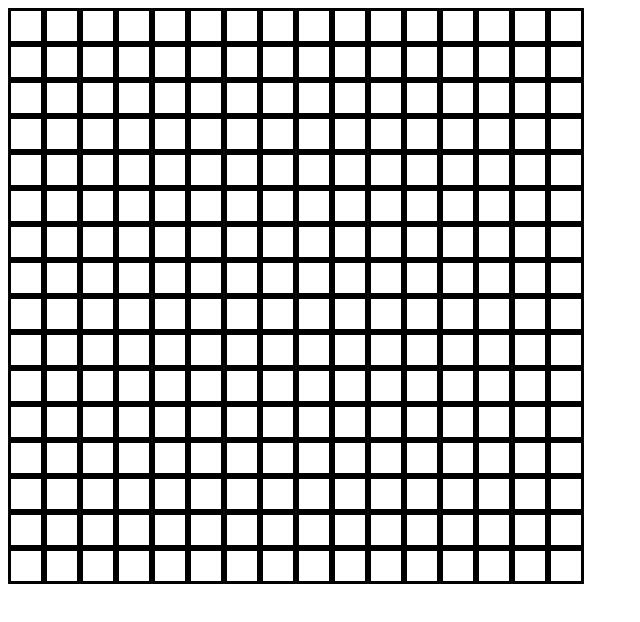
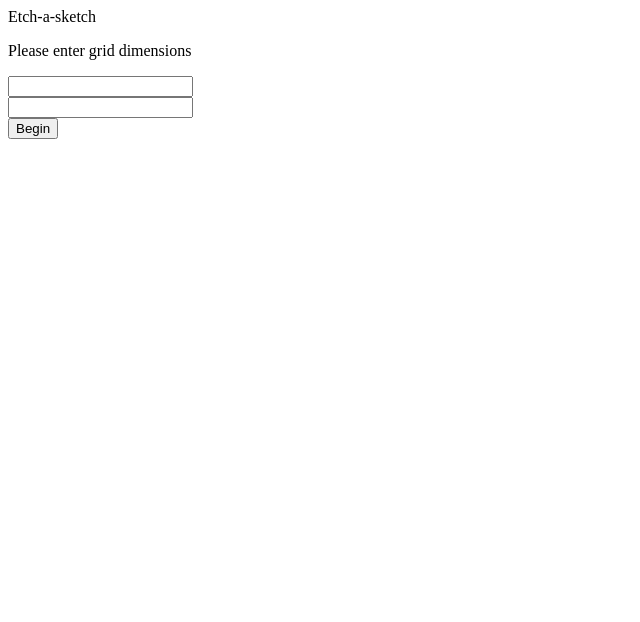
Before and after one commit to Deigns/Etch-a-Sketch, a plain HTML site: page index.html in a window 1280 px wide. Shown: the whole page, without its empty margins (0-640 px from the left). Drawn offline with Linux system fonts and the light colour scheme.

Commit message:
Add mouseover, Style Start Page

```diff
--- a/board.css
+++ b/board.css
@@ -1,6 +1,3 @@
-body {
-    text-align: center;
-}
 .board {
 
 }
--- a/board.js
+++ b/board.js
@@ -1,17 +1,26 @@
-const board = document.createElement(`div`);
+let height;
+let length;
+
+startButton.addEventListener(`click`, setup);
+function setup () {
+    height = heightField.textContent;
+    length = lengthField.textContent;
+}
+
+function start(){
+    content.remove();
+    let content = document.createElement(`div`);
     let subjectGrid = [];
-let gridSize = 16;
-board.classList.add(`board`);
 
-
-for (let i = 0; i < gridSize; i++) {
+    for (let i = 0; i < height; i++) {
         let row = document.createElement('div');
         row.classList.add(`row`);
 
-    for (let i = 0; i < gridSize; i++) {
+        for (let i = 0; i < length; i++) {
             let subject = document.createElement(`div`);
             subject.classList.add(`subject`);
             subject.addEventListener(`mouseover`, shiftToblack);
+            subject.addEventListener('click', resetTile);
             row.appendChild(subject);
             subjectGrid.push(subject);
         }
@@ -19,8 +28,14 @@ for (let i = 0; i < gridSize; i++) {
         board.appendChild(row);
     }
 
-document.body.appendChild(board);
+    content.appendChild(board);
+
 
     function shiftToblack() {
         this.classList.add(`hover`);
     }
+
+    function resetTile() {
+        this.classList.remove(`hover`);
+    }
+}
--- a/index.html
+++ b/index.html
@@ -6,6 +6,7 @@
     <meta name="viewport" content="width=device-width, initial-scale=1.0">
     <title>Document</title>
     <link rel="stylesheet" href="board.css">
+    <script src="start.js" defer></script>
     <script src="board.js" defer></script>
 </head>
 <body>
--- /dev/null
+++ b/start.css
@@ -0,0 +1 @@
+body {text-align: center;}
--- /dev/null
+++ b/start.js
@@ -0,0 +1,46 @@
+const header = document.createElement('div');
+header.classList.add(`header`);
+header.textContent = `Etch-a-sketch`;
+console.log(header);
+const content = document.createElement(`div`);
+content.classList.add(`content`);
+
+const gridSizeQ = document.createElement(`p`);
+gridSizeQ.classList.add('question');
+gridSizeQ.textContent = `Please enter grid dimensions`;
+content.appendChild(gridSizeQ);
+
+//create height input
+const heightInput = document.createElement('div');
+content.appendChild(heightInput);
+
+const heightLabel = document.createElement(`label`);
+heightLabel.setAttribute(`for`, `height`)
+heightInput.appendChild(heightLabel);
+
+const heightField = document.createElement('input');
+heightField.setAttribute(`type`, `text`);
+heightField.setAttribute(`id`,`height`);
+heightField.classList.add(`input`);
+heightInput.appendChild(heightField);
+
+//Create length input
+const lengthInput = document.createElement('div');
+content.appendChild(lengthInput);
+
+const lengthLabel = document.createElement(`label`);
+lengthLabel.setAttribute(`for`, `length`)
+lengthInput.appendChild(lengthLabel);
+
+const lengthField = document.createElement('input');
+lengthField.setAttribute(`type`, `text`);
+lengthField.setAttribute(`id`,`length`);
+lengthField.classList.add(`input`);
+lengthInput.appendChild(lengthField);
+
+const startButton = document.createElement('button');
+startButton.textContent = `Begin`;
+content.appendChild(startButton);
+
+document.body.appendChild(header);
+document.body.appendChild(content);
```
Lines whose indentation alone changed are shown as unchanged.
